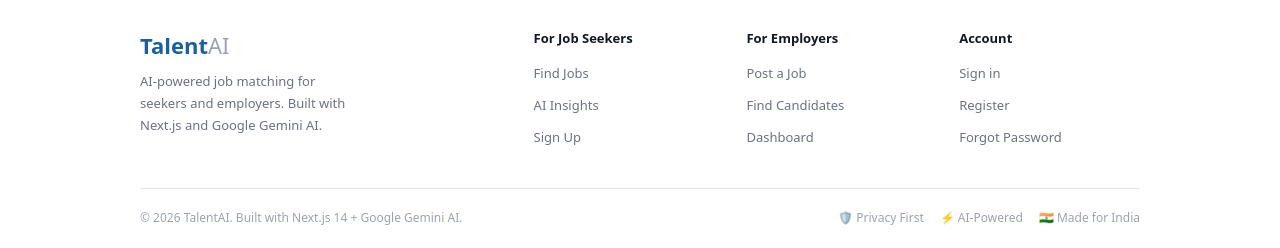
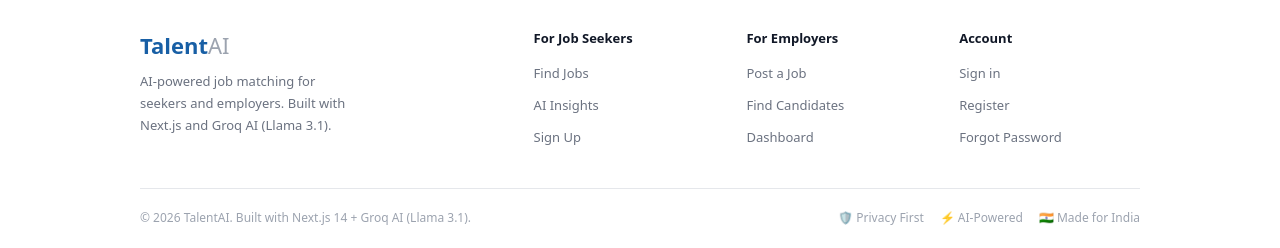
Before and after one commit to Mallilokesh/-talentai, a Next.js app: page / in a window 1280 px wide. Shown: the part 2380-2628 px from the top of the page. Built offline with nearby package versions, Linux system fonts and the light colour scheme.

Commit message:
Update Footer.tsx

```diff
--- a/src/components/layout/Footer.tsx
+++ b/src/components/layout/Footer.tsx
@@ -7,7 +7,7 @@ export default function Footer() {
         <div style={{display:'grid',gridTemplateColumns:'2fr 1fr 1fr 1fr',gap:32,marginBottom:32}}>
           <div>
             <div style={{fontSize:22,fontWeight:700,color:'#185FA5',marginBottom:8}}>Talent<span style={{color:'#9CA3AF',fontWeight:400}}>AI</span></div>
-            <p style={{fontSize:13,color:'#6B7280',lineHeight:1.7,maxWidth:220}}>AI-powered job matching for seekers and employers. Built with Next.js and Google Gemini AI.</p>
+            <p style={{fontSize:13,color:'#6B7280',lineHeight:1.7,maxWidth:220}}>AI-powered job matching for seekers and employers. Built with Next.js and Groq AI (Llama 3.1).</p>
           </div>
           <div>
             <div style={{fontSize:13,fontWeight:600,color:'#111827',marginBottom:12}}>For Job Seekers</div>
@@ -29,7 +29,7 @@ export default function Footer() {
           </div>
         </div>
         <div style={{borderTop:'1px solid #E5E7EB',paddingTop:20,display:'flex',justifyContent:'space-between',alignItems:'center',flexWrap:'wrap',gap:12}}>
-          <p style={{fontSize:12,color:'#9CA3AF'}}>© {new Date().getFullYear()} TalentAI. Built with Next.js 14 + Google Gemini AI.</p>
+          <p style={{fontSize:12,color:'#9CA3AF'}}>© {new Date().getFullYear()} TalentAI. Built with Next.js 14 + Groq AI (Llama 3.1).</p>
           <div style={{display:'flex',gap:16}}>
             <span style={{fontSize:12,color:'#9CA3AF'}}>🛡️ Privacy First</span>
             <span style={{fontSize:12,color:'#9CA3AF'}}>⚡ AI-Powered</span>
```
